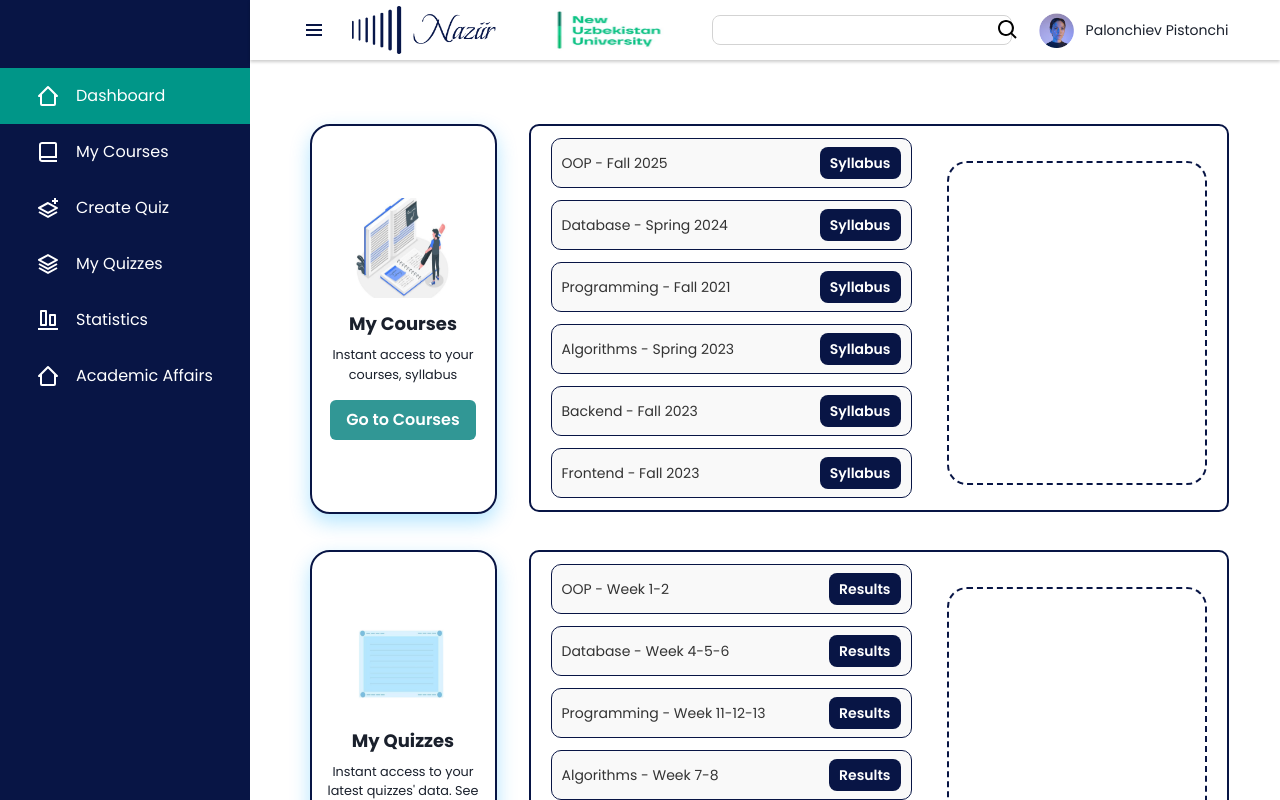
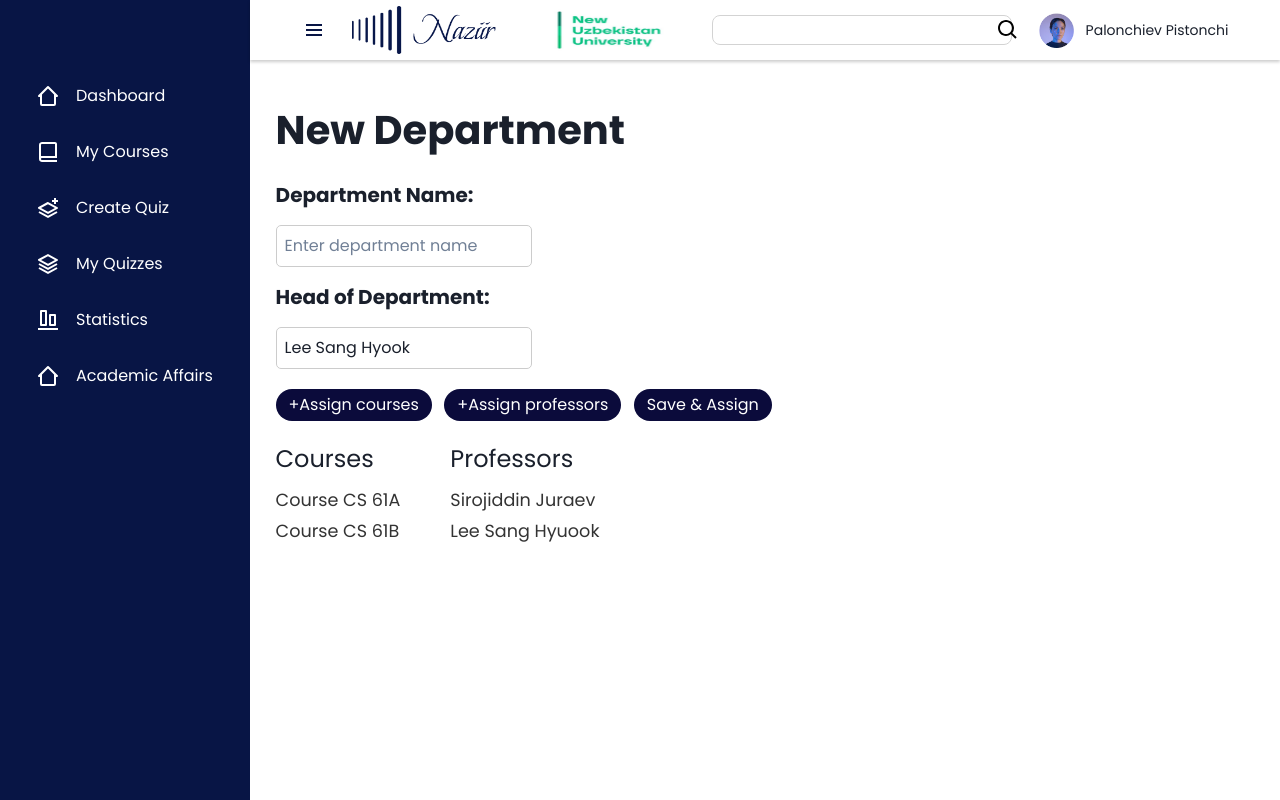
Before and after one commit to mehroj-r/naziir-frontend, a React (Vite) app: page /NewDepartment in a window 1280 px wide. Before the commit this address led to /. Built offline with nearby package versions, Linux system fonts and the light colour scheme.

Commit message:
add department updated

```diff
--- /dev/null
+++ b/src/components/NewDepartment/NewDepartment.module.scss
@@ -0,0 +1,129 @@
+.newDepartment {
+  display: flex;
+  margin: 5vh 2vw;
+
+  gap: 8vw;
+  .rightside {
+    h1 {
+      font-size: 5vh;
+      font-weight: bold;
+      margin-bottom: 20px;
+    }
+
+    .info {
+      font-size: 2.5vh;
+      margin-bottom: 20px;
+
+      .inputGroup {
+        margin-bottom: 15px;
+        display: flex;
+        flex-direction: column;
+        label {
+          font-weight: bold;
+          margin-right: 10px;
+        }
+
+        input {
+          margin-top: 15px;
+          padding: 8px;
+          width: 20vw;
+          border: 1px solid #ccc;
+          border-radius: 5px;
+          font-size: 2vh;
+
+          &:focus {
+            outline: none;
+            border-color: #0b0b3b;
+          }
+        }
+      }
+    }
+
+    .buttonGroup {
+      display: flex;
+      gap: 1vw;
+      margin-bottom: 20px;
+
+      button {
+        padding: 0.5vh 1vw;
+        background-color: #0b0b3b;
+        color: white;
+        border: none;
+        border-radius: 100px;
+        cursor: pointer;
+        font-size: 2vh;
+
+        &:hover {
+          background-color: #1a1a5e;
+        }
+      }
+    }
+
+    .assignedSection {
+      margin-top: 20px;
+      .assignedList {
+        display: flex;
+        gap: 50px;
+
+        div {
+          h3 {
+            font-size: 3vh;
+            margin-bottom: 10px;
+          }
+
+          p {
+            margin: 5px 0;
+            font-size: 2.2vh;
+            color: #333;
+          }
+        }
+      }
+    }
+  }
+  .leftside {
+    .availablelists {
+      display: flex;
+      max-width: 35vw;
+      flex-direction: column;
+      gap: 20px;
+
+      .availableList {
+        border: 1px solid #ccc;
+        border-radius: 10px;
+        padding: 2vh 2vw;
+        min-width: 35vw;
+
+        .listItem {
+          display: flex;
+          justify-content: space-between;
+          align-items: center;
+          margin-bottom: 5px;
+          border-bottom: 1px solid #ccc;
+          font-size: 2vh;
+
+          span {
+            color: #333;
+
+            &:first-of-type {
+              margin-right: 2vw;
+            }
+          }
+
+          button {
+            background-color: #0b0b3b;
+            color: white;
+            border-radius: 100px;
+            padding: 3px 5px;
+            cursor: pointer;
+            font-size: 1.8vh;
+            margin-bottom: 8px;
+
+            &:hover {
+              background-color: #1a1a5e;
+            }
+          }
+        }
+      }
+    }
+  }
+}
--- /dev/null
+++ b/src/components/NewDepartment/index.jsx
@@ -0,0 +1,151 @@
+import React, { useState } from "react";
+import styles from "./NewDepartment.module.scss";
+
+const assignedCourses = ["Course CS 61A", "Course CS 61B"];
+const assignedProfessors = ["Sirojiddin Juraev", "Lee Sang Hyuook"];
+
+const availableCourses = [
+  "Course CS 61C",
+  "Course EECS 16A",
+  "Course EECS 16B",
+  "Course CS 70",
+];
+
+const availableProfessors = [
+  "Sultanbek Erkinbaev 1",
+  "Sultanbek Erkinbaev 2",
+  "Sultanbek Erkinbaev 3",
+  "Sultanbek Erkinbaev 4",
+];
+
+const NewDepartment = () => {
+  const [showCourses, setShowCourses] = useState(false);
+  const [showProfessors, setShowProfessors] = useState(false);
+  const [selectedCourses, setSelectedCourses] = useState(assignedCourses);
+  const [selectedProfessors, setSelectedProfessors] =
+    useState(assignedProfessors);
+  const [departmentName, setDepartmentName] = useState("");
+  const [headProfessor, setHeadProfessor] = useState("Lee Sang Hyook");
+
+  const toggleCourses = () => setShowCourses((prev) => !prev);
+  const toggleProfessors = () => setShowProfessors((prev) => !prev);
+
+  const assignCourse = (course) => {
+    if (!selectedCourses.includes(course)) {
+      setSelectedCourses((prev) => [...prev, course]);
+    }
+  };
+
+  const assignProfessor = (professor) => {
+    if (!selectedProfessors.includes(professor)) {
+      setSelectedProfessors((prev) => [...prev, professor]);
+    }
+  };
+
+  const saveAssignments = () => {
+    console.log("Department Name:", departmentName);
+    console.log("Head Professor:", headProfessor);
+    console.log("Assigned Courses:", selectedCourses);
+    console.log("Assigned Professors:", selectedProfessors);
+    alert("Assignments saved successfully!");
+    setShowCourses(false);
+    setShowProfessors(false);
+  };
+
+  return (
+    <div className={styles.newDepartment}>
+      <div className={styles.rightside}>
+        <h1>New Department</h1>
+        <div className={styles.info}>
+          <div className={styles.inputGroup}>
+            <label htmlFor="departmentName">
+              <strong>Department Name:</strong>
+            </label>
+            <input
+              type="text"
+              id="departmentName"
+              value={departmentName}
+              onChange={(e) => setDepartmentName(e.target.value)}
+              placeholder="Enter department name"
+            />
+          </div>
+          <div className={styles.inputGroup}>
+            <label htmlFor="headProfessor">
+              <strong>Head of Department:</strong>
+            </label>
+            <input
+              type="text"
+              id="headProfessor"
+              value={headProfessor}
+              onChange={(e) => setHeadProfessor(e.target.value)}
+              placeholder="Enter head professor"
+            />
+          </div>
+        </div>
+        <div className={styles.buttonGroup}>
+          <button onClick={toggleCourses}>+Assign courses</button>
+          <button onClick={toggleProfessors}>+Assign professors</button>
+          <button className={styles.saveButton} onClick={saveAssignments}>
+            Save & Assign
+          </button>
+        </div>
+        <div className={styles.assignedSection}>
+          <div className={styles.assignedList}>
+            <div>
+              <h3>Courses</h3>
+              {selectedCourses.map((course, index) => (
+                <p key={index}>{course}</p>
+              ))}
+            </div>
+            <div>
+              <h3>Professors</h3>
+              {selectedProfessors.map((professor, index) => (
+                <p key={index}>{professor}</p>
+              ))}
+            </div>
+          </div>
+        </div>
+      </div>
+      <div className={styles.leftside}>
+        <div className={styles.availablelists}>
+          {showCourses && (
+            <div className={styles.availableList}>
+              {availableCourses.map((course, index) => {
+                const [prefix, ...rest] = course.split(" ");
+                const courseCode = rest.join(" ");
+                return (
+                  <div key={index} className={styles.listItem}>
+                    <span style={{ marginRight: "-30px" }}>{prefix}</span>
+                    <span>{courseCode}</span>
+                    <button onClick={() => assignCourse(course)}>
+                      Assign course
+                    </button>
+                  </div>
+                );
+              })}
+            </div>
+          )}
+          {showProfessors && (
+            <div className={styles.availableList}>
+              {availableProfessors.map((professor, index) => {
+                const [firstName, ...lastNameParts] = professor.split(" ");
+                const lastName = lastNameParts.join(" ");
+                return (
+                  <div key={index} className={styles.listItem}>
+                    <span style={{ marginRight: "-40px" }}>{firstName}</span>
+                    <span>{lastName}</span>
+                    <button onClick={() => assignProfessor(professor)}>
+                      Assign professor
+                    </button>
+                  </div>
+                );
+              })}
+            </div>
+          )}
+        </div>
+      </div>
+    </div>
+  );
+};
+
+export default NewDepartment;
--- a/src/pages/Academic Affairs/AADashboard/AADashboard.module.scss
+++ b/src/pages/Academic Affairs/AADashboard/AADashboard.module.scss
@@ -1,5 +1,5 @@
 .dashboard {
-  margin: 5vh 20vw 5vh 3vw;
+  margin: 3vh 20vw 5vh 3vw;
 
   .titles {
     display: flex;
@@ -35,7 +35,6 @@
     min-width: 72vw;
     max-width: 80vw;
     gap: 1vw;
-
   }
 
   .card {
@@ -48,7 +47,6 @@
     box-shadow: 0 4px 6px rgba(0, 0, 0, 0.1);
     transition: all 0.3s ease;
     cursor: pointer;
-
 
     &:hover {
       box-shadow: 0 6px 12px rgba(0, 0, 0, 0.15);
--- a/src/pages/Academic Affairs/Courses/Courses.module.scss
+++ b/src/pages/Academic Affairs/Courses/Courses.module.scss
@@ -22,7 +22,7 @@
     background-color: #071649;
     color: white;
     border: none;
-    border-radius: 4px;
+    border-radius: 100px;
     padding: 8px 12px;
     font-size: 14px;
     cursor: pointer;
@@ -38,7 +38,7 @@
   width: 100%;
   padding: 10px;
   border: 1px solid #ccc;
-  border-radius: 4px;
+  border-radius: 100px;
   margin-bottom: 20px;
   font-size: 14px;
 }
@@ -77,7 +77,7 @@
 .status {
   display: inline-block;
   padding: 4px 10px;
-  border-radius: 4px;
+  border-radius: 100px;
   font-size: 14px;
   font-weight: 600;
 
--- a/src/pages/Academic Affairs/Departments/index.jsx
+++ b/src/pages/Academic Affairs/Departments/index.jsx
@@ -1,8 +1,10 @@
 import React from "react";
 import { SearchIcon } from "../../../assets/icons/headerIcons";
 import styles from "./Departments.module.scss";
+import { useNavigate } from "react-router-dom";
 
 function Departments() {
+  const navigate = useNavigate();
   const departments = [
     {
       name: "Software Engineering",
@@ -45,7 +47,12 @@ function Departments() {
     <div className={styles.container}>
       <div className={styles.header}>
         <h1>Departments</h1>
-        <button className={styles.newDeptButton}>+ New department</button>
+        <button
+          className={styles.newDeptButton}
+          onClick={() => navigate("/NewDepartment")}
+        >
+          + New department
+        </button>
       </div>
       <div className={styles.searchBar}>
         <div className={styles.searchIcon}>
--- a/src/router/index.jsx
+++ b/src/router/index.jsx
@@ -21,6 +21,7 @@ import Professors from "../pages/Academic Affairs/Professors";
 import ProfessorInfo from "../components/ProfessorInfo";
 import ACourses from "../pages/Academic Affairs/Courses";
 import Departments from "../pages/Academic Affairs/Departments";
+import NewDepartment from "../components/NewDepartment";
 
 const Router = () => {
   const isAuth = useSelector((state) => state.user.isAuth);
@@ -73,6 +74,7 @@ const Router = () => {
           <Route path="Professorss" element={<Professors />} />
           <Route path="ACourses" element={<ACourses />} />
           <Route path="Departments" element={<Departments />} />
+          <Route path="NewDepartment" element={<NewDepartment />} />
         </Route>
       </Routes>
     );
```
